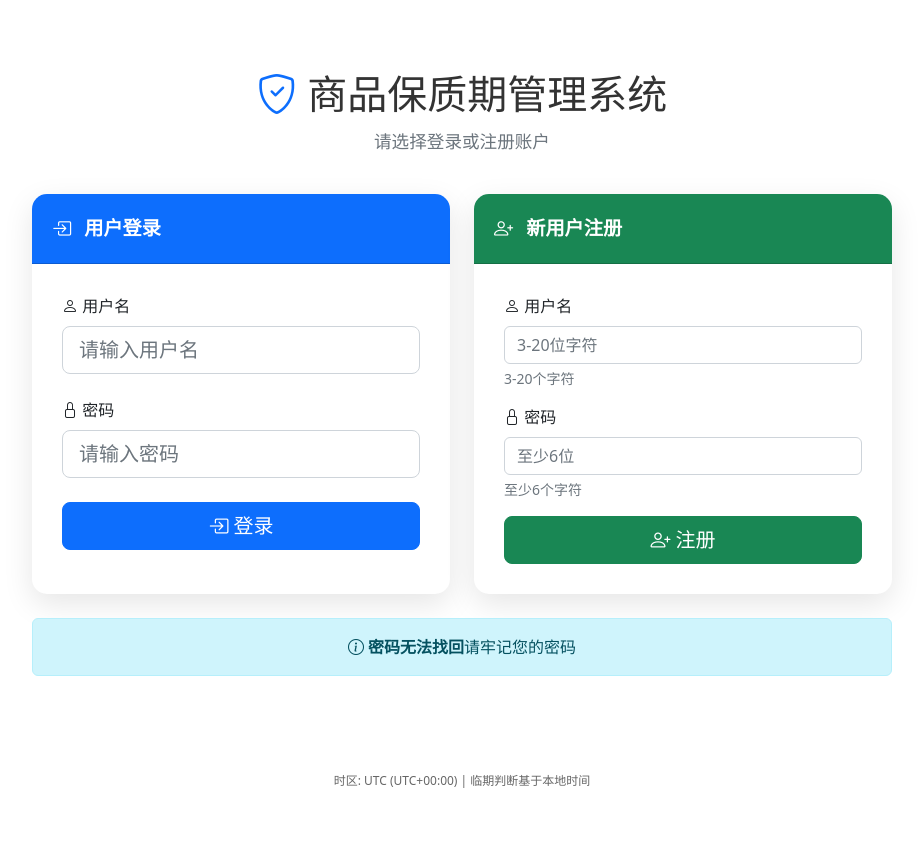
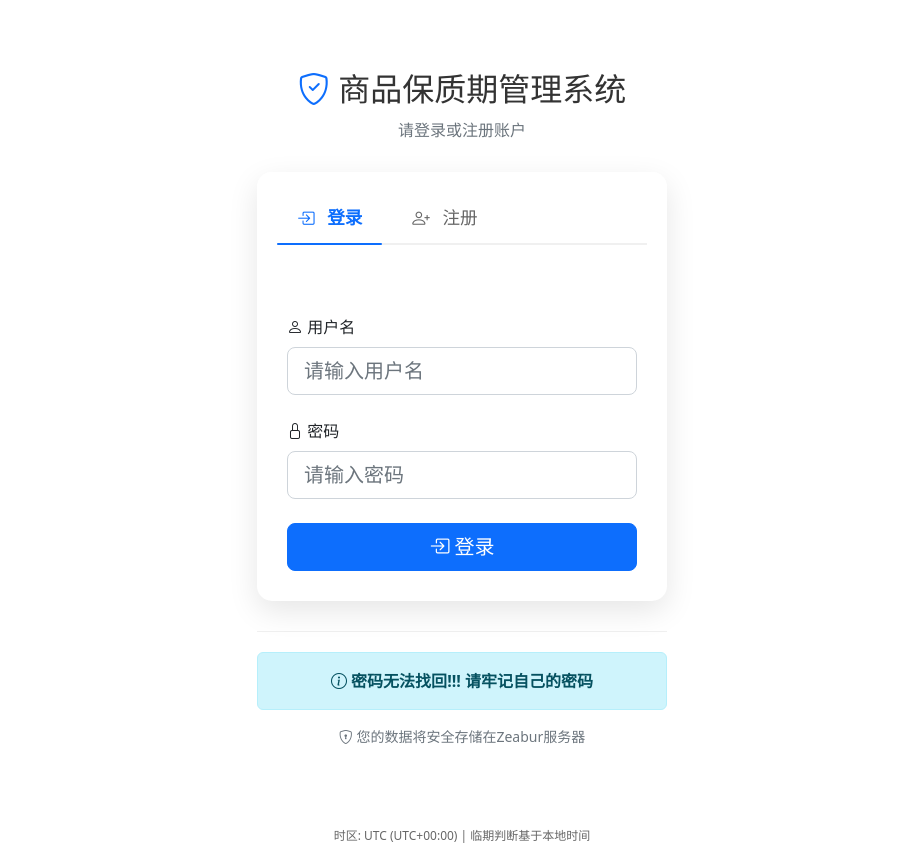
Before and after one commit to HFQ252/jmfz, a website: page index.html in a window 1280 px wide. Shown: the whole page, without its empty margins (178-1101 px from the left). Before the commit the page ends 800 px from the top, so only its background shows below. Drawn offline with nearby package versions, Linux system fonts and the light colour scheme; no server answers.

Commit message:
Update index.html

```diff
--- a/index.html
+++ b/index.html
@@ -7,34 +7,87 @@
     <link href="https://cdn.bootcdn.net/ajax/libs/bootstrap/5.2.3/css/bootstrap.min.css" rel="stylesheet">
     <link rel="stylesheet" href="https://cdn.bootcdn.net/ajax/libs/bootstrap-icons/1.10.0/font/bootstrap-icons.min.css">
     <style>
-        /* 新增多用户相关样式 */
-        .login-container {
-            max-width: 900px;
+        /* 登录页样式 */
+        .login-wrapper {
+            max-width: 450px;
             margin: 50px auto;
             padding: 20px;
         }
 
         .login-card {
-            height: 100%;
             border: none;
             border-radius: 15px;
             box-shadow: 0 10px 30px rgba(0,0,0,0.1);
-            transition: transform 0.3s ease;
-        }
-
-        .login-card:hover {
-            transform: translateY(-5px);
+            overflow: hidden;
         }
 
         .login-card .card-header {
-            border-radius: 15px 15px 0 0;
             padding: 20px;
-            font-size: 1.2rem;
-            font-weight: 600;
+            border-bottom: none;
         }
 
         .login-card .card-body {
             padding: 30px;
+        }
+
+        .login-header {
+            text-align: center;
+            margin-bottom: 30px;
+        }
+
+        .login-header h1 {
+            font-size: 2rem;
+            color: #333;
+            margin-bottom: 10px;
+        }
+
+        .login-header p {
+            color: #666;
+            font-size: 1rem;
+        }
+
+        .nav-login-tabs {
+            margin-bottom: 20px;
+            border-bottom: 2px solid #f0f0f0;
+        }
+
+        .nav-login-tabs .nav-link {
+            border: none;
+            color: #666;
+            font-size: 1.1rem;
+            padding: 12px 20px;
+            margin-right: 10px;
+            background: transparent;
+            position: relative;
+        }
+
+        .nav-login-tabs .nav-link.active {
+            color: #0d6efd;
+            background: transparent;
+            font-weight: 600;
+        }
+
+        .nav-login-tabs .nav-link.active::after {
+            content: '';
+            position: absolute;
+            bottom: -2px;
+            left: 0;
+            width: 100%;
+            height: 2px;
+            background-color: #0d6efd;
+            border-radius: 2px;
+        }
+
+        .nav-login-tabs .nav-link i {
+            margin-right: 8px;
+        }
+
+        .login-footer {
+            text-align: center;
+            margin-top: 30px;
+            padding-top: 20px;
+            border-top: 1px solid #f0f0f0;
+            color: #666;
         }
 
         .user-info {
@@ -72,18 +125,10 @@
         }
 
         @media (max-width: 768px) {
-            .login-container {
+            .login-wrapper {
                 max-width: 100%;
                 margin: 20px auto;
                 padding: 15px;
-            }
-
-            .login-card {
-                margin-bottom: 20px;
-            }
-
-            .login-card .card-body {
-                padding: 20px;
             }
 
             .table-cell {
@@ -151,50 +196,44 @@
             padding: 0.375rem 0.75rem;
         }
 
-        /* 卡片标题图标 */
-        .card-header i {
-            margin-right: 8px;
-        }
-
-        /* 登录页标题 */
-        .login-header {
-            text-align: center;
-            margin-bottom: 40px;
-        }
-
-        .login-header h1 {
-            font-size: 2.5rem;
-            color: #333;
-            margin-bottom: 10px;
-        }
-
-        .login-header p {
-            color: #666;
-            font-size: 1.1rem;
-        }
-
         /* 表格内换行优化 */
         .table td {
             vertical-align: middle;
         }
+
+        /* 登录注册切换动画 */
+        .tab-pane {
+            transition: opacity 0.15s ease;
+        }
     </style>
 </head>
 <body>
-    <!-- 登录界面 - 卡片分开布局 -->
-    <div id="login-container" class="login-container">
+    <!-- 登录界面 - 标签页切换 -->
+    <div id="login-container" class="login-wrapper">
         <div class="login-header">
             <h1><i class="bi bi-shield-check text-primary"></i> 商品保质期管理系统</h1>
-            <p class="text-muted">请选择登录或注册账户</p>
+            <p class="text-muted">请登录或注册账户</p>
         </div>
 
-        <div class="row g-4">
-            <!-- 登录卡片 -->
-            <div class="col-md-6">
-                <div class="card login-card">
-                    <div class="card-header bg-primary text-white">
-                        <i class="bi bi-box-arrow-in-right"></i> 用户登录
-                    </div>
-                    <div class="card-body">
+        <div class="card login-card">
+            <div class="card-header bg-white">
+                <ul class="nav nav-login-tabs" id="loginTab" role="tablist">
+                    <li class="nav-item" role="presentation">
+                        <button class="nav-link active" id="login-tab" data-bs-toggle="tab" data-bs-target="#login-pane" type="button" role="tab">
+                            <i class="bi bi-box-arrow-in-right"></i> 登录
+                        </button>
+                    </li>
+                    <li class="nav-item" role="presentation">
+                        <button class="nav-link" id="register-tab" data-bs-toggle="tab" data-bs-target="#register-pane" type="button" role="tab">
+                            <i class="bi bi-person-plus"></i> 注册
+                        </button>
+                    </li>
+                </ul>
+            </div>
+            <div class="card-body">
+                <div class="tab-content" id="loginTabContent">
+                    <!-- 登录面板 -->
+                    <div class="tab-pane fade show active" id="login-pane" role="tabpanel">
                         <div class="mb-4">
                             <label for="loginUsername" class="form-label">
                                 <i class="bi bi-person"></i> 用户名
@@ -215,23 +254,16 @@
                             </button>
                         </div>
                     </div>
-                </div>
-            </div>
 
-            <!-- 注册卡片 -->
-            <div class="col-md-6">
-                <div class="card login-card">
-                    <div class="card-header bg-success text-white">
-                        <i class="bi bi-person-plus"></i> 新用户注册
-                    </div>
-                    <div class="card-body">
+                    <!-- 注册面板 -->
+                    <div class="tab-pane fade" id="register-pane" role="tabpanel">
                         <div class="mb-3">
                             <label for="registerUsername" class="form-label">
                                 <i class="bi bi-person"></i> 用户名
                             </label>
                             <input type="text" class="form-control" id="registerUsername"
                                    placeholder="3-20位字符">
-                            <div class="form-text">3-20个字符</div>
+                            <div class="form-text">3-20个字符，不可重复</div>
                         </div>
                         <div class="mb-3">
                             <label for="registerPassword" class="form-label">
@@ -240,6 +272,13 @@
                             <input type="password" class="form-control" id="registerPassword"
                                    placeholder="至少6位">
                             <div class="form-text">至少6个字符</div>
+                        </div>
+                        <div class="mb-3">
+                            <label for="registerConfirmPassword" class="form-label">
+                                <i class="bi bi-lock-fill"></i> 确认密码
+                            </label>
+                            <input type="password" class="form-control" id="registerConfirmPassword"
+                                   placeholder="再次输入密码">
                         </div>
                         <!-- <div class="mb-3">
                             <label for="registerEmail" class="form-label">
@@ -258,9 +297,14 @@
             </div>
         </div>
 
-        <div class="alert alert-info mt-4 text-center">
-            <i class="bi bi-info-circle"></i>
-            <strong>密码无法找回</strong>请牢记您的密码
+        <div class="login-footer">
+            <div class="alert alert-info mb-0">
+                <i class="bi bi-info-circle"></i>
+                <strong>密码无法找回</strong><strong>!!!</strong> <strong>请牢记自己的密码</strong>
+            </div>
+            <small class="d-block mt-3 text-muted">
+                <i class="bi bi-shield-lock"></i> 您的数据将安全存储在Zeabur服务器
+            </small>
         </div>
     </div>
 
@@ -396,7 +440,7 @@
                     </div>
                 </div>
 
-                <!-- 临期商品标签页 - 修改商品名称列换行样式 -->
+                <!-- 临期商品标签页 -->
                 <div class="tab-pane fade" id="expiring" role="tabpanel">
                     <div class="card">
                         <div class="card-header bg-warning text-white py-2">
@@ -433,7 +477,7 @@
                     </div>
                 </div>
 
-                <!-- 所有商品标签页 - 修改商品名称列换行样式 -->
+                <!-- 所有商品标签页 -->
                 <div class="tab-pane fade" id="all" role="tabpanel">
                     <div class="card">
                         <div class="card-header bg-info text-white py-2">
```
